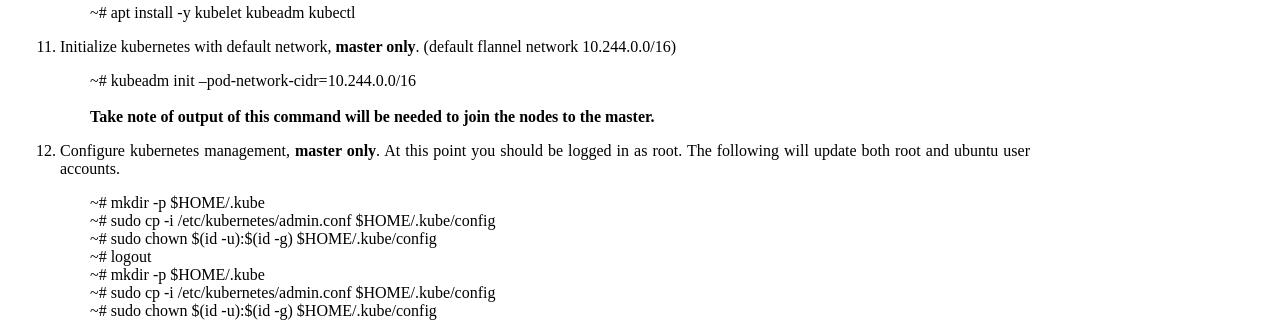
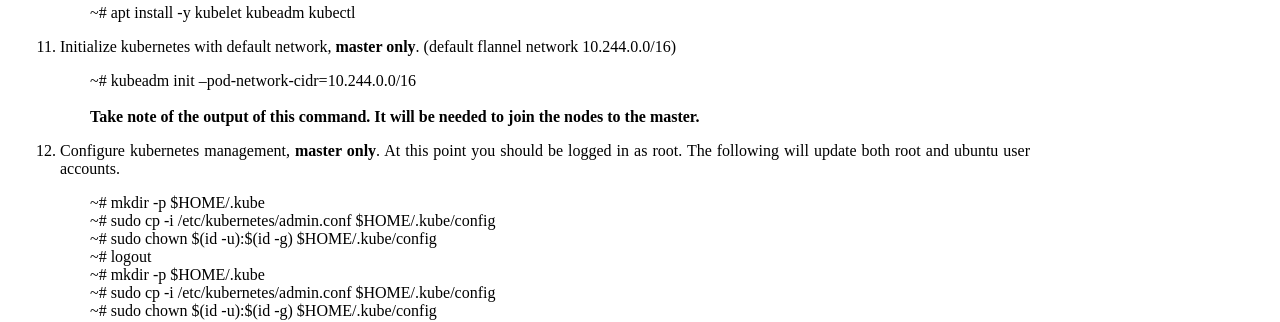
Before and after one commit to vtog/f5-kube-demo, a Sphinx documentation site: the page built from docs/kubernetes.rst, in a window 1280 px wide. Shown: the part 1044-1366 px from the top of the page. Built offline with Sphinx 7.4.7, drawn with Linux system fonts in a browser that asks for light colours.

Commit message:
more fixes

```diff
--- a/docs/kubernetes.rst
+++ b/docs/kubernetes.rst
@@ -38,7 +38,7 @@
 #. Initialize kubernetes with default network, **master only**. (default flannel network 10.244.0.0/16)
     | ~# kubeadm init --pod-network-cidr=10.244.0.0/16
     |
-    | **Take note of output of this command will be needed to join the nodes to the master.**
+    | **Take note of the output of this command.  It will be needed to join the nodes to the master.**
 #. Configure kubernetes management, **master only**.  At this point you should be logged in as root.  The following will update both root and ubuntu user accounts.
     | ~# mkdir -p $HOME/.kube
     | ~# sudo cp -i /etc/kubernetes/admin.conf $HOME/.kube/config
```
